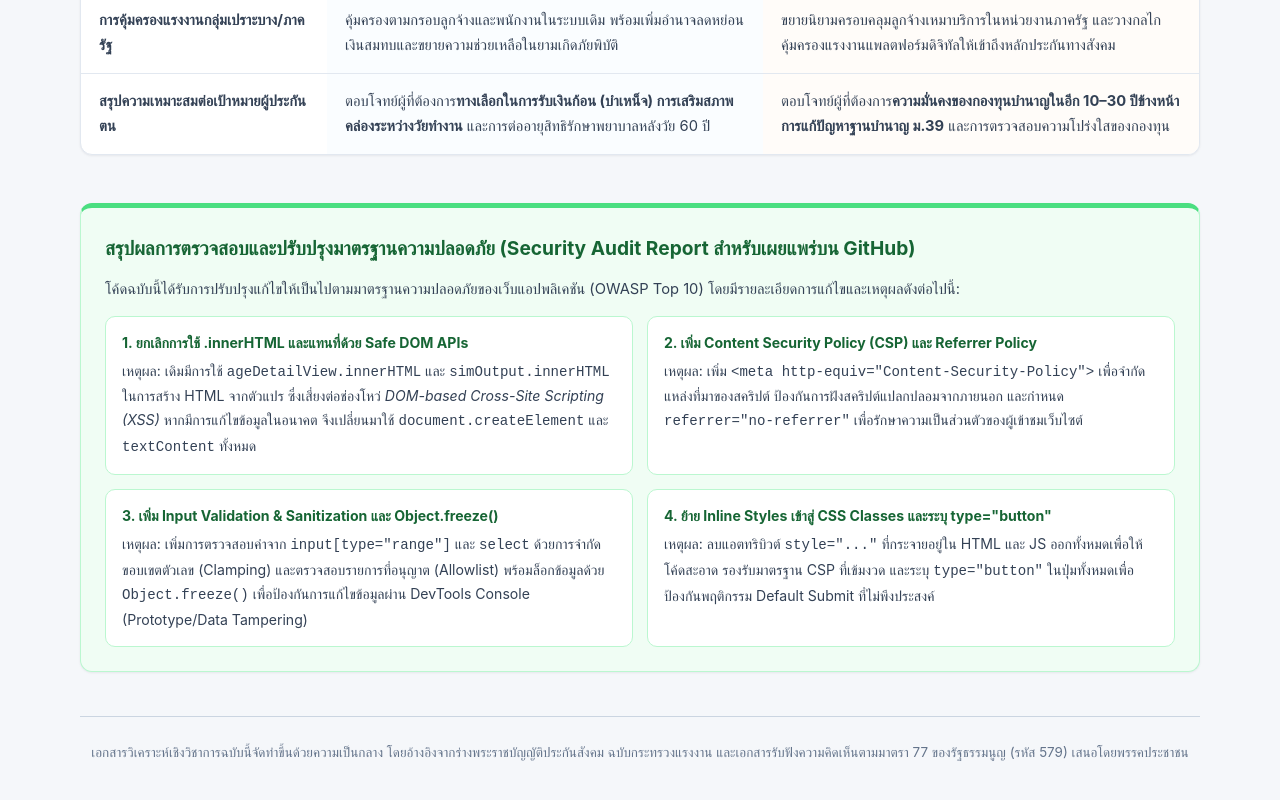
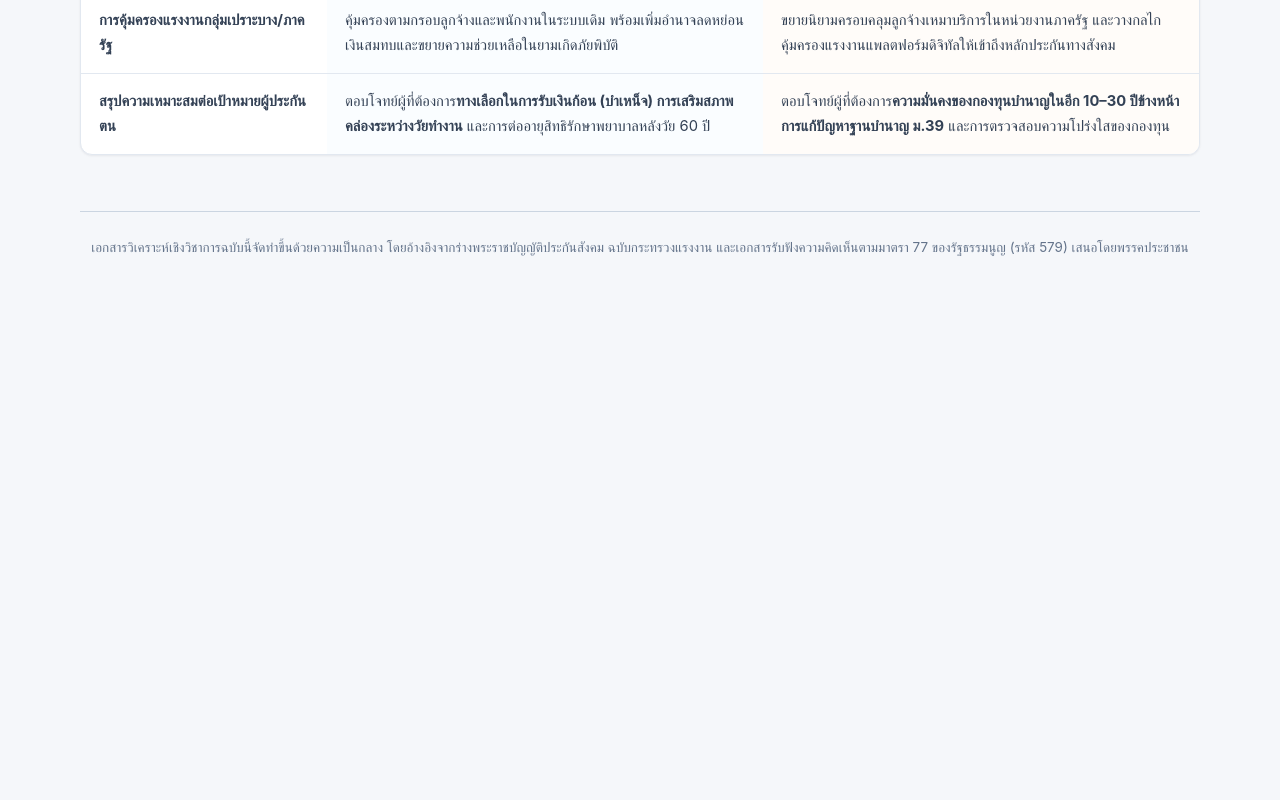
Before and after one commit to Korbpol/sso-analysis, a plain HTML site: page index.html in a window 1280 px wide. Shown: the part 4186-4986 px from the top of the page. After the commit the page ends 4509 px from the top, so only its background shows below. Drawn offline with Linux system fonts and the light colour scheme.

Commit message:
Add files via upload

```diff
--- a/index.html
+++ b/index.html
@@ -3,8 +3,6 @@
 <head>
   <meta charset="UTF-8">
   <meta name="viewport" content="width=device-width, initial-scale=1.0">
-  <!-- [Security Fix 1] กำหนด Content Security Policy (CSP) และ Referrer Policy เพื่อป้องกัน XSS และการรั่วไหลของข้อมูล -->
-  <meta http-equiv="Content-Security-Policy" content="default-src 'none'; style-src 'unsafe-inline'; script-src 'unsafe-inline'; img-src 'self' data:; base-uri 'none'; form-action 'none';">
   <meta name="referrer" content="no-referrer">
   <title>เอกสารวิเคราะห์เปรียบเทียบร่าง พ.ร.บ. ประกันสังคม: กระทรวงแรงงาน และ พรรคประชาชน</title>
   <style>
@@ -36,12 +34,6 @@
       --pp-pastel-bar: #f7ad72;
       --pp-badge-bg: #ffedd5;
       --pp-text-strong: #9a3b12;
-
-      /* Security Audit Theme (โทนสีเขียวพาสเทลสำหรับรายงานความปลอดภัย) */
-      --sec-bg: #f0fdf4;
-      --sec-border: #bbf7d0;
-      --sec-text: #166534;
-      --sec-bar: #4ade80;
 
       /* Neutral UI Controls */
       --control-active-bg: #eef2f6;
@@ -681,52 +673,8 @@
     .col-28 { width: 28%; }
     .col-39 { width: 39%; }
 
-    /* Security Audit Report Panel */
-    .security-audit-panel {
-      background-color: var(--sec-bg);
-      border: 1px solid var(--sec-border);
-      border-top: 5px solid var(--sec-bar);
-      border-radius: var(--radius-lg);
-      padding: 24px;
-      margin-top: 48px;
-      box-shadow: var(--shadow-subtle);
-    }
-
-    .security-audit-panel h2 {
-      font-size: 1.2rem;
-      color: var(--sec-text);
-      margin-bottom: 12px;
-    }
-
-    .security-grid {
-      display: grid;
-      grid-template-columns: 1fr;
-      gap: 14px;
-      margin-top: 14px;
-    }
-
-    @media (min-width: 768px) {
-      .security-grid {
-        grid-template-columns: 1fr 1fr;
-      }
-    }
-
-    .sec-item {
-      background: #ffffff;
-      border: 1px solid var(--sec-border);
-      border-radius: var(--radius-md);
-      padding: 14px 16px;
-      font-size: 0.88rem;
-    }
-
-    .sec-item strong {
-      color: var(--sec-text);
-      display: block;
-      margin-bottom: 4px;
-    }
-
     footer {
-      margin-top: 44px;
+      margin-top: 56px;
       padding-top: 24px;
       border-top: 1px solid var(--border-strong);
       text-align: center;
@@ -1065,30 +1013,6 @@
       </div>
     </section>
 
-    <!-- SECURITY AUDIT SUMMARY SECTION -->
-    <section class="security-audit-panel" aria-label="สรุปรายงานการตรวจสอบและปรับปรุงความปลอดภัยของโค้ด">
-      <h2>สรุปผลการตรวจสอบและปรับปรุงมาตรฐานความปลอดภัย (Security Audit Report สำหรับเผยแพร่บน GitHub)</h2>
-      <p style="font-size: 0.92rem;">โค้ดฉบับนี้ได้รับการปรับปรุงแก้ไขให้เป็นไปตามมาตรฐานความปลอดภัยของเว็บแอปพลิเคชัน (OWASP Top 10) โดยมีรายละเอียดการแก้ไขและเหตุผลดังต่อไปนี้:</p>
-      <div class="security-grid">
-        <div class="sec-item">
-          <strong>1. ยกเลิกการใช้ .innerHTML และแทนที่ด้วย Safe DOM APIs</strong>
-          เหตุผล: เดิมมีการใช้ <code>ageDetailView.innerHTML</code> และ <code>simOutput.innerHTML</code> ในการสร้าง HTML จากตัวแปร ซึ่งเสี่ยงต่อช่องโหว่ <em>DOM-based Cross-Site Scripting (XSS)</em> หากมีการแก้ไขข้อมูลในอนาคต จึงเปลี่ยนมาใช้ <code>document.createElement</code> และ <code>textContent</code> ทั้งหมด
-        </div>
-        <div class="sec-item">
-          <strong>2. เพิ่ม Content Security Policy (CSP) และ Referrer Policy</strong>
-          เหตุผล: เพิ่ม <code>&lt;meta http-equiv="Content-Security-Policy"&gt;</code> เพื่อจำกัดแหล่งที่มาของสคริปต์ ป้องกันการฝังสคริปต์แปลกปลอมจากภายนอก และกำหนด <code>referrer="no-referrer"</code> เพื่อรักษาความเป็นส่วนตัวของผู้เข้าชมเว็บไซต์
-        </div>
-        <div class="sec-item">
-          <strong>3. เพิ่ม Input Validation &amp; Sanitization และ Object.freeze()</strong>
-          เหตุผล: เพิ่มการตรวจสอบค่าจาก <code>input[type="range"]</code> และ <code>select</code> ด้วยการจำกัดขอบเขตตัวเลข (Clamping) และตรวจสอบรายการที่อนุญาต (Allowlist) พร้อมล็อกข้อมูลด้วย <code>Object.freeze()</code> เพื่อป้องกันการแก้ไขข้อมูลผ่าน DevTools Console (Prototype/Data Tampering)
-        </div>
-        <div class="sec-item">
-          <strong>4. ย้าย Inline Styles เข้าสู่ CSS Classes และระบุ type="button"</strong>
-          เหตุผล: ลบแอตทริบิวต์ <code>style="..."</code> ที่กระจายอยู่ใน HTML และ JS ออกทั้งหมดเพื่อให้โค้ดสะอาด รองรับมาตรฐาน CSP ที่เข้มงวด และระบุ <code>type="button"</code> ในปุ่มทั้งหมดเพื่อป้องกันพฤติกรรม Default Submit ที่ไม่พึงประสงค์
-        </div>
-      </div>
-    </section>
-
     <footer>
       <p>เอกสารวิเคราะห์เชิงวิชาการฉบับนี้จัดทำขึ้นด้วยความเป็นกลาง โดยอ้างอิงจากร่างพระราชบัญญัติประกันสังคม ฉบับกระทรวงแรงงาน และเอกสารรับฟังความคิดเห็นตามมาตรา 77 ของรัฐธรรมนูญ (รหัส 579) เสนอโดยพรรคประชาชน</p>
     </footer>
@@ -1107,7 +1031,6 @@
         tabBtns.forEach(function(btn) {
           btn.addEventListener('click', function() {
             var targetId = btn.getAttribute('data-tab');
-            // [Security Fix] Allowlist check for tab IDs
             if (allowedTabs.indexOf(targetId) === -1) return;
 
             tabBtns.forEach(function(b) {
@@ -1127,7 +1050,7 @@
           });
         });
 
-        // 2. Age Bracket Analysis Data (Immutable via Object.freeze to prevent tampering)
+        // 2. Age Bracket Analysis Data (Immutable via Object.freeze)
         var ageBrackets = Object.freeze({
           '20-30': {
             heading: 'ช่วงอายุ 20–30 ปี (วัยเริ่มต้นทำงาน / ย้ายงานบ่อย / แรงงานยุคดิจิทัล)',
@@ -1212,7 +1135,12 @@
         var ageBtns = document.querySelectorAll('.age-card-btn');
         var ageDetailView = document.getElementById('ageDetailView');
 
-        // [Security Fix] Safe DOM creation helper to eliminate .innerHTML XSS risks
+        function clearElement(el) {
+          while (el.firstChild) {
+            el.removeChild(el.firstChild);
+          }
+        }
+
         function createPolicyListCard(badgeText, badgeClass, cardClass, pointsArray) {
           var card = document.createElement('div');
           card.className = 'pastel-subcard ' + cardClass;
@@ -1239,8 +1167,7 @@
           if (!Object.prototype.hasOwnProperty.call(ageBrackets, key)) return;
           var data = ageBrackets[key];
 
-          // Clear existing content safely
-          ageDetailView.replaceChildren();
+          clearElement(ageDetailView);
 
           var heading = document.createElement('h3');
           heading.className = 'age-detail-heading';
@@ -1291,7 +1218,7 @@
 
         renderAgeBracket('20-30');
 
-        // 3. Monthly Contribution Simulator (Safe DOM manipulation & strict input clamping)
+        // 3. Monthly Contribution Simulator
         var salarySlider = document.getElementById('salarySlider');
         var salaryDisplay = document.getElementById('salaryDisplay');
         var articleSelect = document.getElementById('articleSelect');
@@ -1326,7 +1253,6 @@
         }
 
         function renderSimulator() {
-          // [Security Fix] Validate and clamp numeric input
           var rawSalary = parseInt(salarySlider.value, 10);
           var salary = Number.isFinite(rawSalary) ? Math.min(Math.max(rawSalary, 5000), 50000) : 25000;
 
@@ -1334,7 +1260,7 @@
           var article = allowedArticles.indexOf(rawArticle) !== -1 ? rawArticle : 'm33';
 
           salaryDisplay.textContent = formatCurrency(salary) + ' บาท';
-          simOutput.replaceChildren();
+          clearElement(simOutput);
 
           if (article === 'm33') {
             var baseNow = Math.min(Math.max(salary, 1650), 15000);
```
